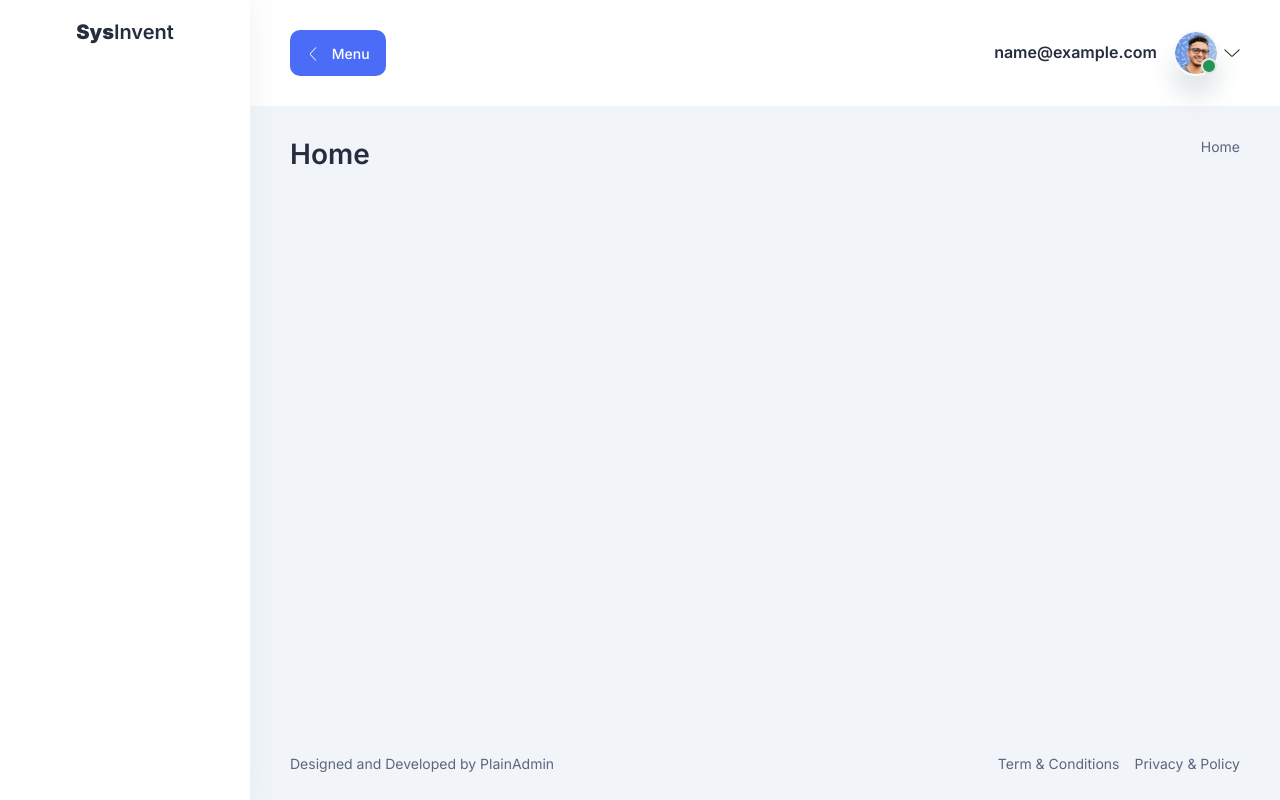
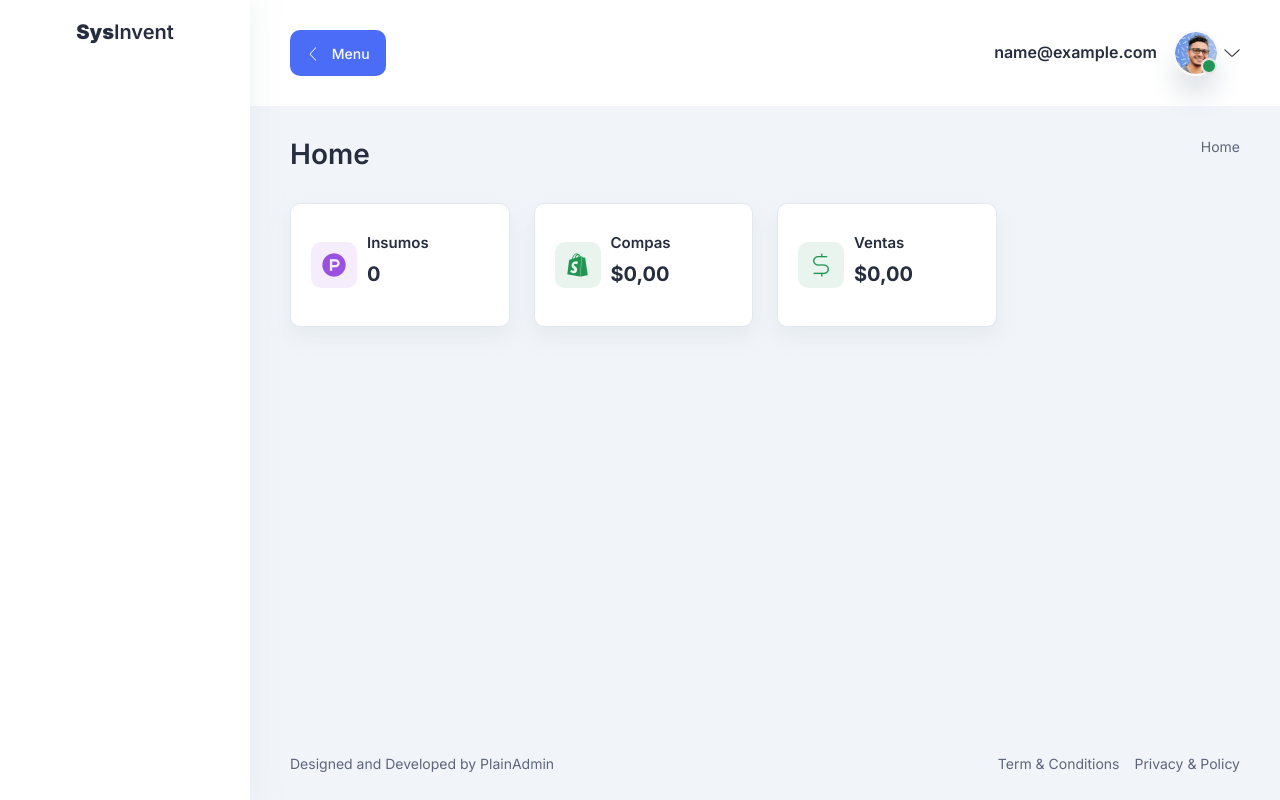
Before and after one commit to AvalosPerez/project, a Django app: page / in a window 1280 px wide. Run offline with Django 4.2, Linux system fonts and the light colour scheme; the visitor is signed in with stand-in values (Sample User, id 1); data that the repository does not hold is empty; some libraries are stand-ins or nearby versions.

Commit message:
indicadores en el home

```diff
--- a/administracion/models.py
+++ b/administracion/models.py
@@ -23,7 +23,7 @@ class Modulo(ModeloBase):
     descripcion = models.CharField(verbose_name="Descripción", unique=True, max_length=200)
     name_tag = models.CharField(verbose_name="name tag", unique=True, max_length=200)
     activo = models.BooleanField(verbose_name="¿Módulo activo?")
-
+    icon_class = models.CharField(verbose_name="icon class",default='lni lni-folder', max_length=200)
     class Meta:
         verbose_name = "Módulo del sistema"
         verbose_name_plural = "Módulos del sistema"
--- a/project/views.py
+++ b/project/views.py
@@ -1,27 +1,28 @@
 from django.contrib.auth import get_user_model
 from django.contrib.auth.mixins import LoginRequiredMixin
 from django.contrib.auth.views import LoginView
+from django.db.models import Sum
 from django.shortcuts import render
 
 # Create your views here.
 from django.views import View
+from django.views.generic import TemplateView
 
 from administracion.models import Modulo
+from inventario.models import Insumo, Compra, Venta
 from project.funciones import enviar_correo
 
 
-class Index(LoginRequiredMixin, View):
+class Index(LoginRequiredMixin, TemplateView):
     template_name = "home.html"
 
-    def get(self, request, *args, **kwargs):
-        context = {}
-        # action = request.GET['action']
-        return render(request, self.template_name, context)
+    def get_context_data(self, **kwargs):
+        context = super().get_context_data(**kwargs)
+        context['total_insumos'] = Insumo.objects.filter(status=True).count()
+        context['total_compras'] = total_compra = Compra.objects.filter(status=True).aggregate(Sum('total',default=0))['total__sum']
+        context['total_ventas'] = total_venta = Venta.objects.filter(status=True).aggregate(Sum('total',default=0))['total__sum']
+        return context
 
-    def post(self, request, *args, **kwargs):
-        data = {}
-        # action = request.POST['action']
-        pass
 
 class MyLoginView(LoginView):
 
--- a/templates/base.html
+++ b/templates/base.html
@@ -36,11 +36,7 @@
                 <li class="nav-item {% if modulo.url == request.get_full_path %} active {% endif %}">
                     <a href="{{ modulo.url }}">
               <span class="icon">
-                <svg width="22" height="22" viewBox="0 0 22 22">
-                  <path
-                          d="M17.4167 4.58333V6.41667H13.75V4.58333H17.4167ZM8.25 4.58333V10.0833H4.58333V4.58333H8.25ZM17.4167 11.9167V17.4167H13.75V11.9167H17.4167ZM8.25 15.5833V17.4167H4.58333V15.5833H8.25ZM19.25 2.75H11.9167V8.25H19.25V2.75ZM10.0833 2.75H2.75V11.9167H10.0833V2.75ZM19.25 10.0833H11.9167V19.25H19.25V10.0833ZM10.0833 13.75H2.75V19.25H10.0833V13.75Z"
-                  />
-                </svg>
+                 <i class="lni lni-folder"></i>
               </span>
                         <span class="text">{{ modulo.nombre }}</span>
                     </a>
--- a/templates/home.html
+++ b/templates/home.html
@@ -30,6 +30,61 @@
 
         <div class="row">
 
+            <div class="col-xl-3 col-lg-4 col-sm-6">
+                <div class="icon-card mb-30">
+                    <div class="icon purple">
+                        <i class="lni lni-producthunt"></i>
+                    </div>
+                    <div class="content">
+                        <h6 class="mb-10">Insumos</h6>
+                        <h3 class="text-bold mb-10">{{ total_insumos }}</h3>
+                        <p class="text-sm text-success">
+
+                        </p>
+                    </div>
+                </div>
+                <!-- End Icon Cart -->
+            </div>
+            <!-- End Col -->
+            <div class="col-xl-3 col-lg-4 col-sm-6">
+                <div class="icon-card mb-30">
+                    <div class="icon success">
+                        <i class="lni lni-shopify"></i>
+                    </div>
+                    <div class="content">
+                        <h6 class="mb-10">Compas</h6>
+                        <h3 class="text-bold mb-10">${{ total_compras|floatformat:2}}</h3>
+                        <p class="text-sm text-success">
+                        </p>
+                    </div>
+                </div>
+                <!-- End Icon Cart -->
+
+
+            </div>
+
+            <div class="col-xl-3 col-lg-4 col-sm-6">
+                <div class="icon-card mb-30">
+                    <div class="icon success">
+                        <i class="lni lni-dollar"></i>
+                    </div>
+                    <div class="content">
+                        <h6 class="mb-10">Ventas</h6>
+                        <h3 class="text-bold mb-10">${{ total_ventas|floatformat:2 }}</h3>
+                        <p class="text-sm text-success">
+                        </p>
+                    </div>
+                </div>
+                <!-- End Icon Cart -->
+
+
+            </div>
+
         </div>
+
+
+        <div class="row"></div>
+
+
     </div>
 {% endblock %}
```
Also changed, not shown: administracion/forms.py (+10 -1 lines).
